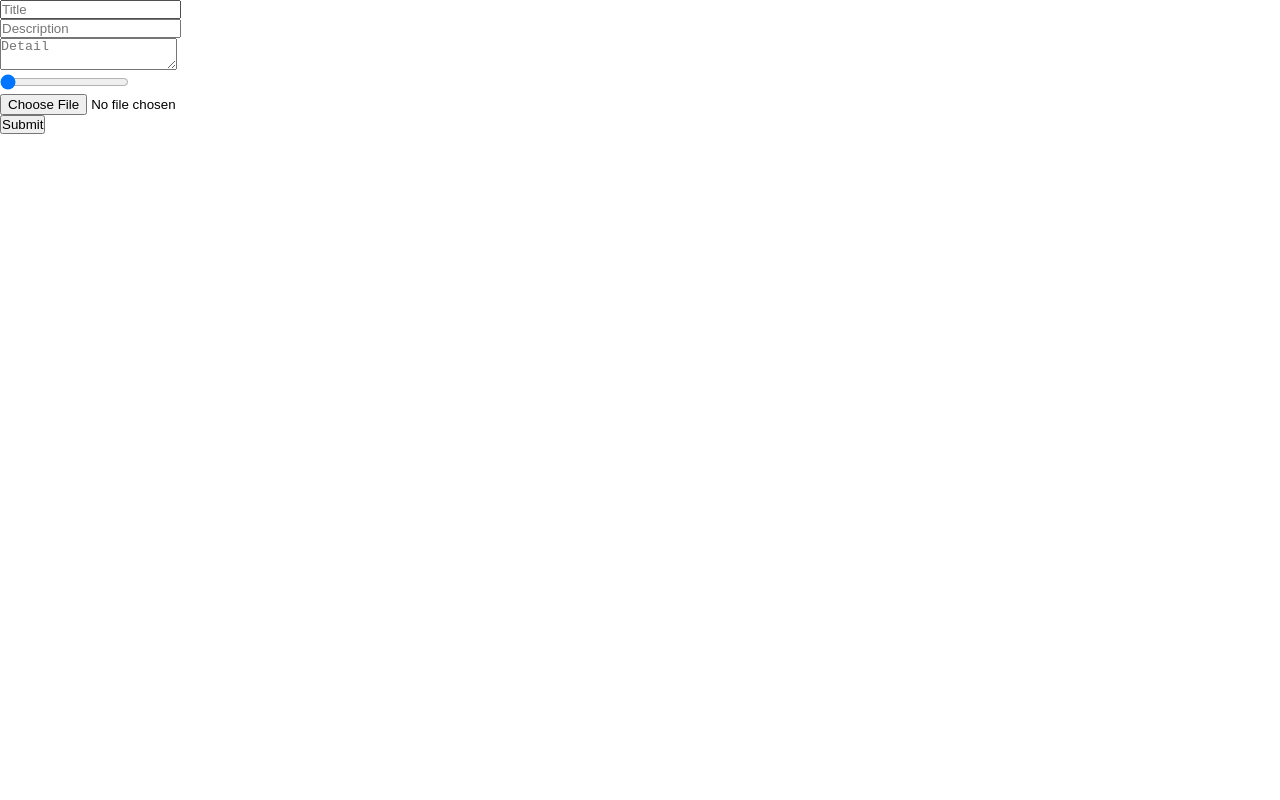
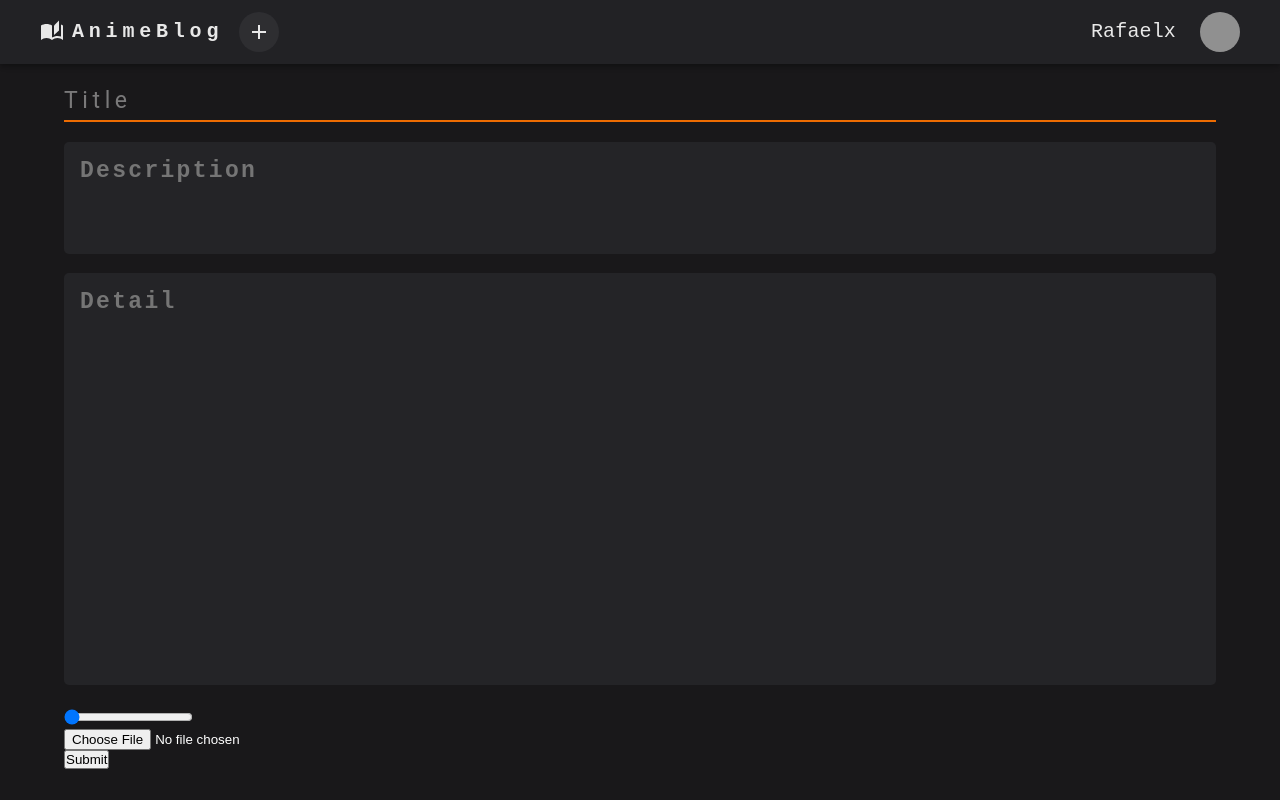
Before and after one commit to WinRafaelx/Anime-Post, a React (Vite) app: page /add in a window 1280 px wide. Built offline with nearby package versions, Linux system fonts and the light colour scheme; grey boxes are pictures that could not be loaded.

Commit message:
Post Page_001

```diff
--- a/package.json
+++ b/package.json
@@ -12,6 +12,7 @@
   "dependencies": {
     "@emotion/react": "^11.11.1",
     "@emotion/styled": "^11.11.0",
+    "@mui/base": "^5.0.0-beta.5",
     "@mui/icons-material": "^5.11.16",
     "@mui/material": "^5.13.6",
     "@mui/styled-engine-sc": "^5.12.0",
--- a/src/App.jsx
+++ b/src/App.jsx
@@ -4,7 +4,7 @@ import Post from './components/Post.jsx'
 function App() {
 
   return (
-    <div style={{backgroundColor: "#19181A", color: "#FFFFFF"}}>
+    <div style={{backgroundColor: "#19181A", color: "#FFFFFF", minHeight: "100vh"}}>
       <Navbar />
       <Post />
     </div>
--- /dev/null
+++ b/src/components/Css/Storage.css
@@ -0,0 +1,9 @@
+.Description::placeholder {
+  font-weight: bold;
+  font-size: 23px;
+  letter-spacing: 0.1em;
+}
+
+::placeholder {
+  letter-spacing: 0.2em;
+}
--- a/src/components/Navbar.jsx
+++ b/src/components/Navbar.jsx
@@ -18,7 +18,7 @@ import AddIcon from "@mui/icons-material/Add";
 import "./Css/Nav.css"
 import { useNavigate } from "react-router-dom";
 
-const pages = ["post", "blogs"];
+const pages = ["Add"];
 const settings = ["Profile", "Account", "Dashboard", "Logout"];
 
 function Navbar() {
@@ -45,6 +45,10 @@ function Navbar() {
     navigate("/add");
   }
 
+  const gotoHome = () => {
+    navigate("/");
+  }
+
   return (
     <AppBar
       position="fixed"
@@ -53,13 +57,14 @@ function Navbar() {
       <Container maxWidth="xl">
         <Toolbar disableGutters>
           <AutoStoriesSharpIcon
-            sx={{ display: { xs: "none", md: "flex" }, mr: 1, ml: 2 }}
+            sx={{ display: { xs: "none", md: "flex" }, mr: 1, ml: 2, cursor: 'pointer' }}
+            onClick={gotoHome}
           />
           <Typography
             variant="h6"
             noWrap
             component="a"
-            href="/"
+            onClick={gotoHome}
             sx={{
               mr: 2,
               display: { xs: "none", md: "flex" },
@@ -68,6 +73,7 @@ function Navbar() {
               letterSpacing: ".3rem",
               color: "inherit",
               textDecoration: "none",
+              cursor: 'pointer'
             }}
           >
             AnimeBlog
@@ -104,7 +110,7 @@ function Navbar() {
               }}
             >
               {pages.map((page) => (
-                <MenuItem key={page} onClick={handleCloseNavMenu}>
+                <MenuItem key={page} onClick={gotoAdd}>
                   <Typography textAlign="center">{page}</Typography>
                 </MenuItem>
               ))}
@@ -112,12 +118,13 @@ function Navbar() {
           </Box>
           <AutoStoriesSharpIcon
             sx={{ display: { xs: "flex", md: "none" }, mr: 1 }}
+            onClick={gotoHome}
           />
           <Typography
             variant="h5"
             noWrap
             component="a"
-            href=""
+            onClick={gotoHome}
             sx={{
               mr: 2,
               display: { xs: "flex", md: "none" },
--- a/src/components/Post.jsx
+++ b/src/components/Post.jsx
@@ -38,8 +38,6 @@ function Post() {
     return stars;
   };
 
-  console.log(post);
-
   return (
     <Grid container spacing={3} direction="row" justifyContent="center" sx={{pt: 10}}>
       {post.map((item) => (
@@ -55,7 +53,7 @@ function Post() {
               {item.title}
               </Typography>
               <Typography variant="body2" color="white">
-              {item.detail}
+              {item.description}
               </Typography>
               <Typography sx={{color: "gold"}}>{rateStar(item.rate)}</Typography>
             </CardContent>
--- a/src/components/Storage.jsx
+++ b/src/components/Storage.jsx
@@ -1,7 +1,12 @@
 import React, { useEffect, useState } from "react";
 import { db, storage } from "../firebase/firebase.js";
-import { ref, uploadBytesResumable , getDownloadURL } from "firebase/storage";
+import { ref, uploadBytesResumable, getDownloadURL } from "firebase/storage";
 import { addDoc, collection, serverTimestamp } from "firebase/firestore";
+
+import { Container, TextField } from "@mui/material";
+import Navbar from "./Navbar.jsx";
+import { TextareaAutosize } from '@mui/base';
+import './Css/Storage.css'
 
 function Storage() {
   const [title, setTitle] = useState("");
@@ -17,21 +22,25 @@ function Storage() {
     setDetail("");
     setRate(0);
     setFile(null);
-  }
-
+  };
 
   const handleUpload = () => {
-    if(!file) {
+    if (!file) {
       alert("Please upload a image file");
       return;
     }
     const storageRef = ref(storage, `images/${file.name}`);
     const uploadTask = uploadBytesResumable(storageRef, file);
 
-    uploadTask.on("state_changed", (snapshot) => {
-      const progress = Math.round(snapshot.bytesTransferred / snapshot.totalBytes) * 100;
+    uploadTask.on(
+      "state_changed",
+      (snapshot) => {
+        const progress =
+          Math.round(snapshot.bytesTransferred / snapshot.totalBytes) * 100;
         setPercent(progress);
-    }, (err=> console.log(err)), () => {
+      },
+      (err) => console.log(err),
+      () => {
         getDownloadURL(uploadTask.snapshot.ref).then((url) => {
           addDoc(collection(db, "posts"), {
             title: title,
@@ -39,29 +48,68 @@ function Storage() {
             detail: detail,
             rate: rate,
             image: url,
-          timestamp: serverTimestamp()
-        })
+            timestamp: serverTimestamp(),
+          });
           console.log("File available at", url);
           clearValues();
         });
-    });
+      }
+    );
   };
 
-
   return (
-    <>
-      <input type="text" value={title} onChange={(e) => setTitle(e.target.value)} placeholder="Title" />
+    <div
+      style={{
+        backgroundColor: "#19181A",
+        color: "#FFFFFF",
+        minHeight: "100vh",
+      }}
+    >
+      <Navbar />
+      <Container sx={{ mx: "auto", pt: 10 }}>
+        <TextField
+          placeholder="Title"
+          variant="standard"
+          color="warning"
+          focused
+          fullWidth
+          value={title}
+          onChange={(e) => setTitle(e.target.value)}
+          sx={{input: { color: 'white', fontSize: 23 }, mb: 2.5}}
+          inputProps={{ maxLength: 128 }}
+          className="Title"
+        />
+        <TextareaAutosize
+          placeholder="Description"
+          className="Description"
+          value={description}
+          style={{color: "#FFFFFF", backgroundColor: "#242427", width: "100%", minHeight: "80px", padding: "16px", fontSize: "20px", borderRadius: "5px", border: "none", outline: "none", resize:"none", marginBottom: "15px"}}
+          onChange={(e) => setDescription(e.target.value)}
+          maxlength="256"
+        />
+        <TextareaAutosize
+          placeholder="Detail"
+          className="Description"
+          value={detail}
+          style={{color: "#FFFFFF", backgroundColor: "#242427", width: "100%", minHeight: "380px", padding: "16px", fontSize: "20px", borderRadius: "5px", border: "none", outline: "none", resize:"none", marginBottom: "20px"}}
+          onChange={(e) => setDetail(e.target.value)}
+          maxlength="256"
+        />
         <br />
-      <input type="text" value={description} onChange={(e) => setDescription(e.target.value)} placeholder="Description" />
-      <br />
-      <textarea value={detail} onChange={(e) => setDetail(e.target.value)} placeholder="Detail" />
-      <br />
-      <input type="range" min={0} max={5} value={rate} onChange={(e) => setRate(e.target.value)} placeholder="Rating" />
+        <input
+          type="range"
+          min={0}
+          max={5}
+          value={rate}
+          onChange={(e) => setRate(e.target.value)}
+          placeholder="Rating"
+        />
         <br />
         <input type="file" onChange={(e) => setFile(e.target.files[0])} />
         <br />
         <button onClick={handleUpload}>Submit</button>
-    </>
+      </Container>
+    </div>
   );
 }
 
```
Also changed, not shown: 1 other file (tests, documents, lock files or other folders). Lines whose indentation alone changed are shown as unchanged.
